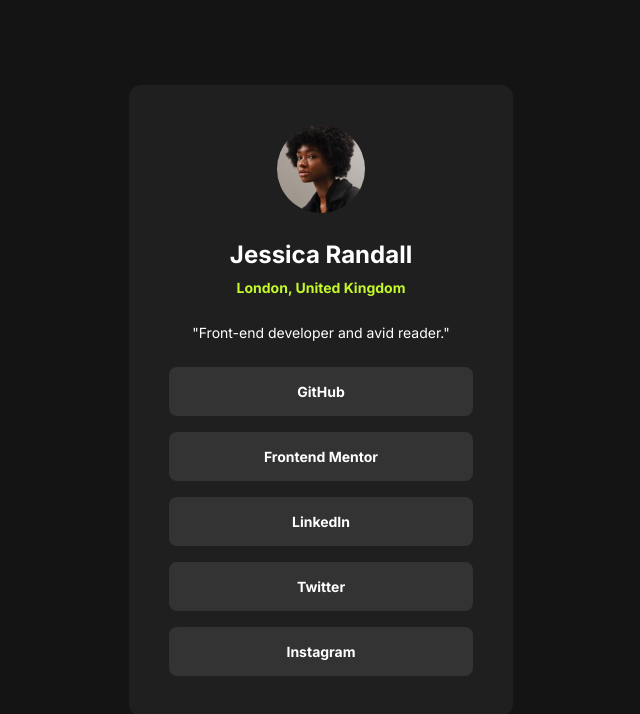
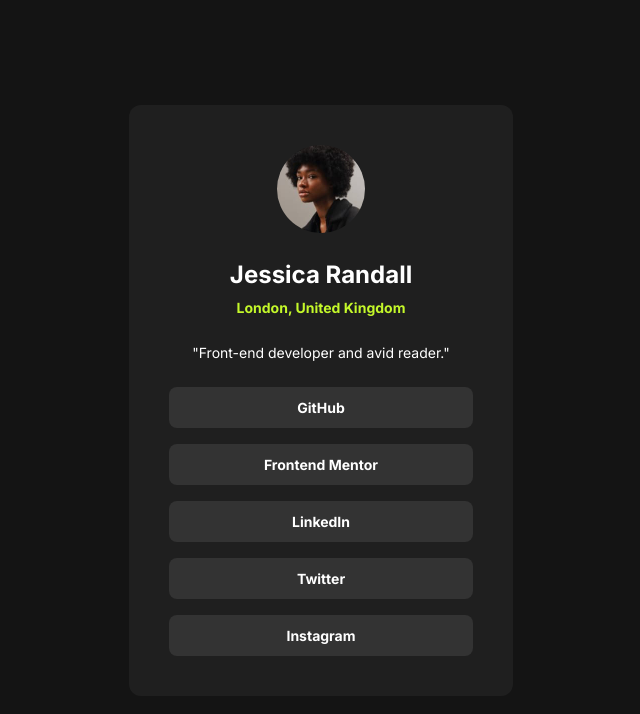
Before and after one commit to whiteriver-dev/Social-Links-Profile, a plain HTML site: page index.html in a window 1280 px wide. Shown: the whole page, without its empty margins (319-959 px from the left). Drawn offline with Linux system fonts and the light colour scheme.

Commit message:
fixed padding on buttons

```diff
--- a/stylesheet.css
+++ b/stylesheet.css
@@ -81,7 +81,7 @@ a {
     all: unset;
     background-color: #333333;
     color:white;
-    padding: 16px;
+    padding: 12px;
     border-radius: 8px;
     font-weight: 700;
     font-size: 14px;
```
